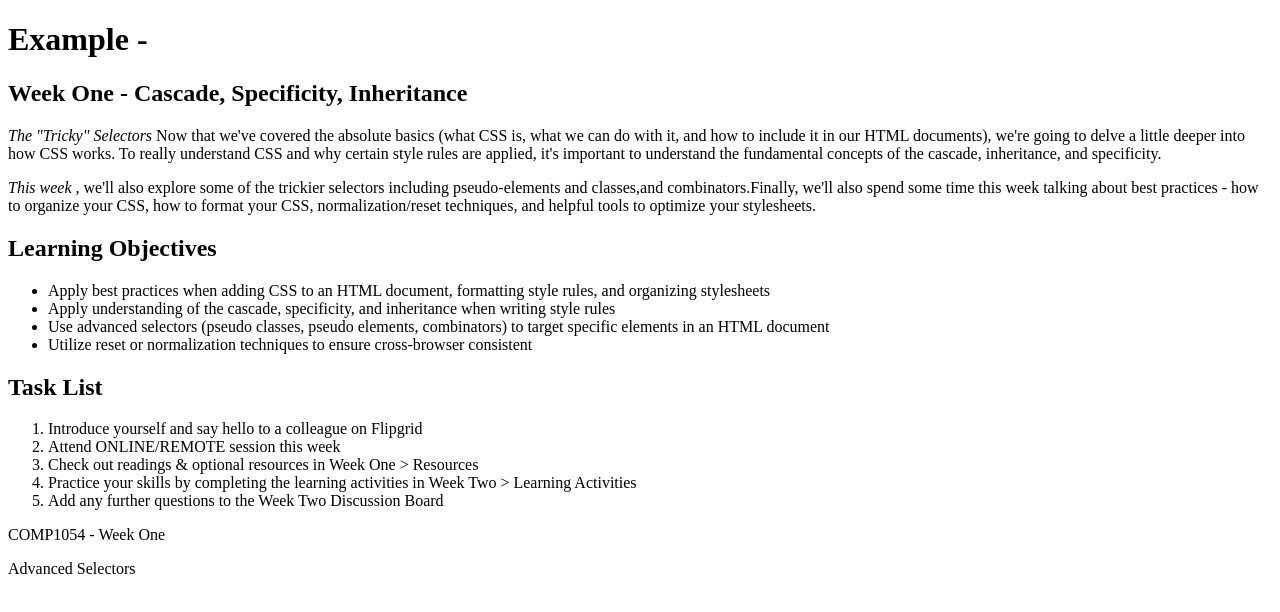
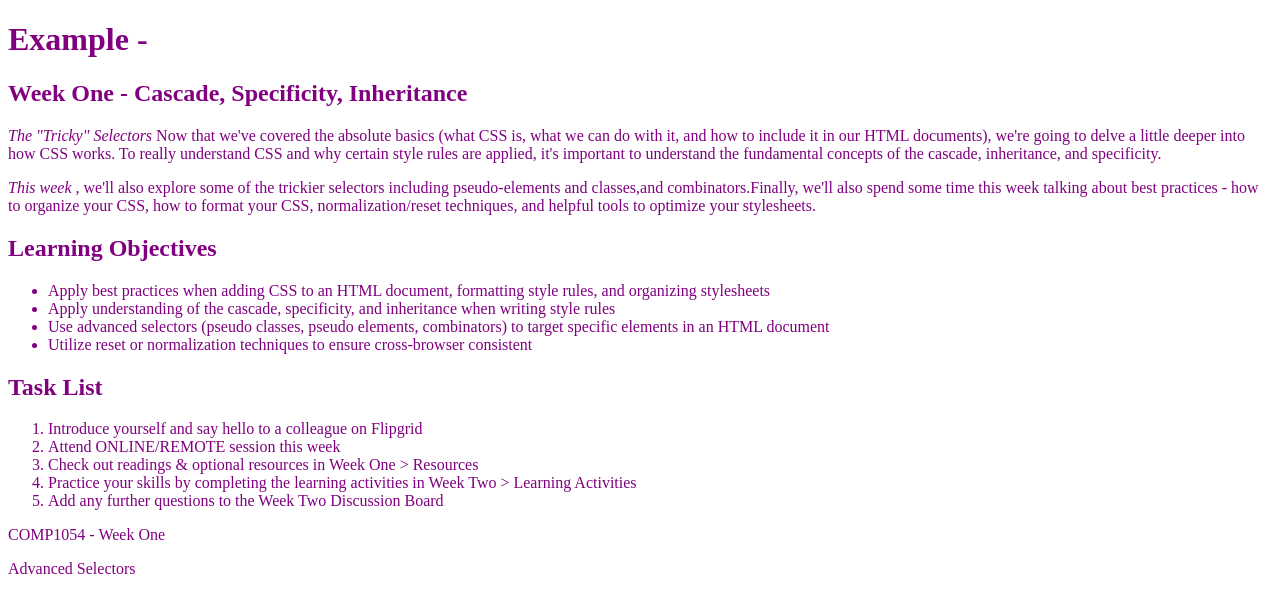
Before and after one commit to JessicaGilfillan/COMP1054-Summer2025-Section01, a plain HTML site: page week_one/start/04__cascade_specificity_inheritance/cascade.html in a window 1280 px wide. Drawn offline with Linux system fonts and the light colour scheme; files that its build step writes are made by us from their sources.

Commit message:
add completed code week 2 example 1

```diff
--- a/week_one/start/04__cascade_specificity_inheritance/cascade.html
+++ b/week_one/start/04__cascade_specificity_inheritance/cascade.html
@@ -5,7 +5,7 @@
     <meta charset="UTF-8">
     <meta http-equiv="X-UA-Compatible" content="IE=edge">
     <meta name="viewport" content="width=device-width, initial-scale=1.0">
-    <link href="css/selectors.css" rel="stylesheet">
+    <link href="css/cascade.css" rel="stylesheet">
     <title>Week One - Cascade, Specificity, Inheritance</title>
 </head>
 
--- a/week_one/start/04__cascade_specificity_inheritance/css/cascade.css
+++ b/week_one/start/04__cascade_specificity_inheritance/css/cascade.css
@@ -1,7 +1,28 @@
 /* position */
 
+h2 {
+    color: red;
+}
+
+h2 {
+    color: purple;
+}
 
 /*specificity*/
 
+/*div.wrapper {
+   background-color: #BADA55;
+   color: #333;
+}
+
+div {
+   background-color: #000;
+   color: #fff;
+}*/
 
 /* inheritance - not part of the cascade, but a related concept */
+
+body {
+    color: purple;
+    height: 100px;
+}
--- /dev/null
+++ b/week_two/complete/example_one_box_model/main.css
@@ -0,0 +1,98 @@
+/*----------------------------------
+Table of Contents
+1 - Block Element vs Inline Element
+2 - Margins and Padding
+3 - Marign Collapse
+4 - Overflow
+5 - Standard vs. Alternative Box Model
+---------------------------------------*/
+* {
+  box-sizing:border-box;
+}
+
+body {
+    font-family: "Roboto", sans-serif;
+    font-optical-sizing: auto;
+    font-style: normal;
+}
+
+/* 1 Block Element vs Inline */
+/* block */
+main {
+    height: 400px; /* change height to 45px, what happens? */
+    background-color: #BADA55;
+    padding: 15px;
+    margin: 10px;
+    border: 5px solid #333;
+    /* overflow: scroll or hidden */
+}
+
+h1 {
+    background-color: #000;
+    color: #fff;
+    padding: 10px;
+    margin: 15px;
+}
+
+/* inline */
+span {
+    background-color: #C0FFEE;
+    height: 100px;
+    margin: 10px;
+    padding: 10px;
+    border: 2px solid orange;
+    /*display: block;*/
+}
+
+
+
+
+/* 2 Margins + Padding */
+/*  try setting the margin, padding, border, height and width on p */
+
+p {
+    margin: 10px;
+    padding: 25px;
+    border: 2px solid red;
+}
+
+
+/*set different margins, padding, borders on top, bottom, left and right on main element*/
+
+main {
+    /* can do different margins on top, left, right, bottom */
+    margin-top: 15px;
+    margin-bottom: 20px;
+    margin-left: 5px;
+    margin-right: 30px;
+    /*shorthand */
+    margin: 15px 30px 20px 5px;
+    padding-right: 10px;
+    padding-left: 5px;
+    padding-bottom: 90px;
+    padding-top: 30px;
+    /*shorthand */
+    padding: 30px 10px 90px 5px;
+    border-style:dashed;
+    border-width: 4px;
+    border-color: purple;
+    border: 4px dashed purple;
+    border-left: 2px solid red;
+    border-right: 5px solid orange;
+    border-top: 10px dashed green;
+    border-bottom: 20px dashed yellow;
+}
+
+
+
+/* 3 - Margin Collapse */
+/*add another paragraph, set margin to see what happens. What did you expect? What happened?  */
+
+p + p {
+    margin-top: 30px;
+}
+
+
+
+/* 5 - Standard Vs. Alternative Box Model  */
+/* return to main - what should the width and height be? what are they? */
--- /dev/null
+++ b/week_two/complete/example_three_scrolling_index/main.css
@@ -0,0 +1,10 @@
+body {
+    width: 70%;
+    min-height:2300px;
+    margin: 0 auto;
+    font-family: "Roboto", sans-serif;
+    font-optical-sizing: auto;
+    font-style: normal;
+  }
+
+/*style the dt - we add position: sticky to the <dt> element, along with a top value of 0, supporting browsers will stick the headings to the top of the viewport as they reach that position. */
--- /dev/null
+++ b/week_two/complete/example_two_positioning/main.css
@@ -0,0 +1,45 @@
+body {
+    font-family: sans-serif;
+    margin: 0;
+    padding: 0;
+    min-height: 2000px;
+    /*so that we can see sticky header in action! */
+    font-family: "Roboto", sans-serif;
+    font-optical-sizing: auto;
+    font-style: normal;
+}
+
+h1 {
+    text-align: center;
+}
+
+.section {
+    margin: 40px;
+    padding: 20px;
+    border: 2px solid #333;
+}
+
+/* Static */
+/* Default positioning for all elements.Follows normal document flow (no offset applied).
+No effect from top, left, right, or bottom.*/
+
+
+/* Relative */
+/* Positioned relative to its original place in the flow.Still occupies space in the document.Can be moved using top, left, right, and bottom.*/
+
+
+/* Absolute */
+/*Removed from normal document flow.
+Positioned relative to the nearest positioned ancestor (one with position set to anything other than static).If no such ancestor exists, it is positioned relative to the initial viewport.*/
+
+
+/* Fixed */
+/*Removed from document flow.Positioned relative to the viewport. Does not move when the page is scrolled.*/
+
+
+/* Sticky */
+/* Hybrid of relative and fixed positioning.Acts relative until it hits a scroll threshold, then behaves like fixed.Good for elements like sticky headers.*/
+
+
+/* Z-index demo */
+/* Controls stacking order of overlapping elements. Uses the z-axis (in/out of the screen).Higher z-index = appears on top.Default is auto (treated as 0).Only works on positioned elements (not static). */
```
Also changed, not shown: week_two/complete/example_one_box_model/week_two_box_model.html (added, +28 -0 lines), week_two/complete/example_three_scrolling_index/index.html (added, +50 -0 lines), week_two/complete/example_two_positioning/week_two_positioning.html (added, +42 -0 lines), 5 other files.
